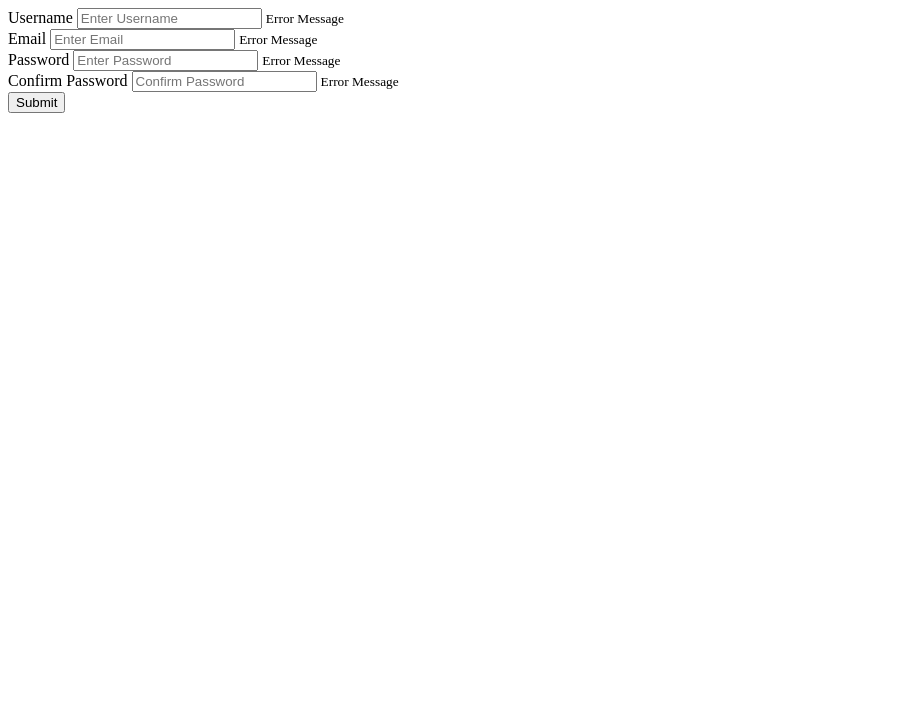
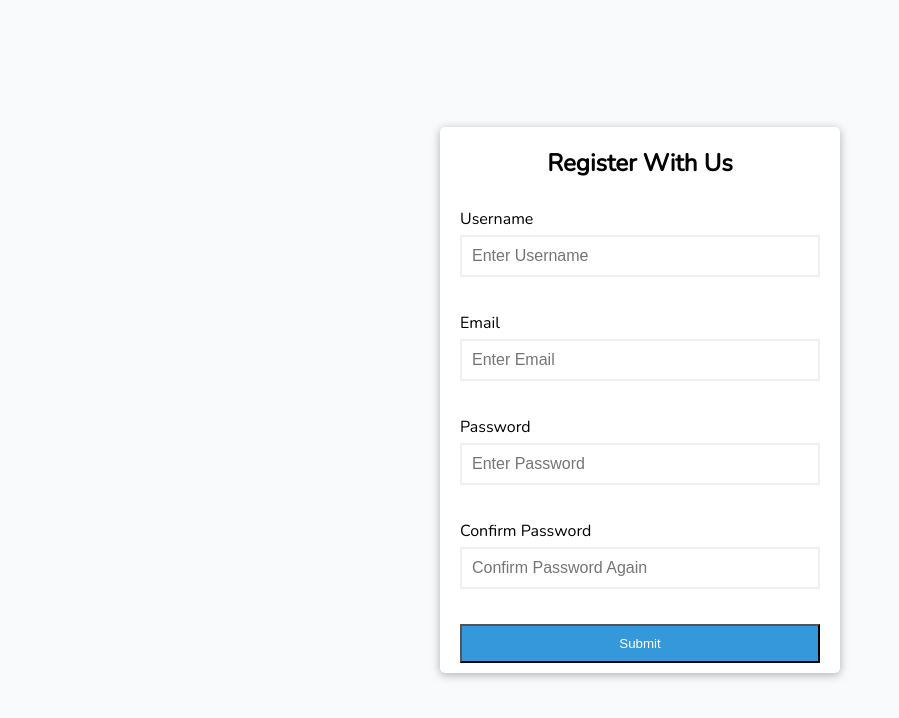
Before and after one commit to Kamal114/javascript-form-validator, a plain HTML site: page index.html in a window 1280 px wide. Shown: the whole page, without its empty margins (0-899 px from the left). Drawn offline with nearby package versions, Linux system fonts and the light colour scheme.

Commit message:
Add code to css file and edit html code

```diff
--- a/css/style.css
+++ b/css/style.css
@@ -0,0 +1,88 @@
+@import url('https://fonts.googleapis.com/css?family=Nunito&display=swap');
+
+:root {
+    --success--color--: #2ecc71;
+    --error--color--: #e74c3c;
+}
+
+* {
+    box-sizing: border-box;
+}
+
+body {
+    font-family: 'Nunito', sans-serif;
+    background-color: #f9fafb;
+    margin: 0;
+    display: flex;
+    align-items: center;
+    justify-content: center;
+    min-height: 100vh;
+}
+
+.container {
+    background: #fff;
+    border-radius: 5px;
+    box-shadow: 0 2px 10px rgba(0, 0, 0, 0.3);
+    width: 400px;
+}
+
+.container h2 {
+    text-align: center;
+}
+
+.container .form {
+    padding: 10px 20px;
+}
+
+.form-control {
+    padding-bottom: 10px;
+    margin-bottom: 10px;
+    position: relative;
+}
+
+.form-control label {
+    display: block;
+    margin-bottom: 5px;
+}
+
+.form-control input {
+    width: 100%;
+    padding: 10px 0;
+    margin-bottom: 15px;
+    border: 2px solid #f0f0f0;
+    font-size: 16px;
+    text-indent: 10px;
+}
+
+.form-control input:focus {
+    outline: 0;
+    border-color: #777;
+}
+
+.form .btn {
+    display: block;
+    background-color: #3498db;
+    width: 100%;
+    padding: 10px 0;
+    color: #fff;
+}
+
+.form-control.error input {
+    border-color: var(--error--color--);
+}
+
+.form-control.success input {
+    border-color: var(--success--color--);
+}
+
+.form-control.error small {
+    color: var(--error--color--);
+    visibility: visible;
+}
+
+.form-control small {
+    visibility: hidden;
+    position: absolute;
+    bottom: 0;
+    left: 0;
+}
--- a/index.html
+++ b/index.html
@@ -4,11 +4,13 @@
 <head>
     <meta charset="UTF-8">
     <meta name="viewport" content="width=device-width, initial-scale=1.0">
+    <link rel="stylesheet" href="css/style.css">
     <title>JavaScript Form Validation</title>
 </head>
 
 <body>
     <div class="container">
+        <h2>Register With Us</h2>
         <div id="form" class="form">
             <div class="form-control">
                 <label for="username">Username</label>
@@ -27,10 +29,10 @@
             </div>
             <div class="form-control">
                 <label for="confirm-password">Confirm Password</label>
-                <input type="text" id="confirm-password" placeholder="Confirm Password">
+                <input type="text" id="confirm-password" placeholder="Confirm Password Again">
                 <small>Error Message</small>
             </div>
-            <button type="submit">Submit</button>
+            <button type="submit" class="btn">Submit</button>
         </div>
     </div>
 </body>
```
